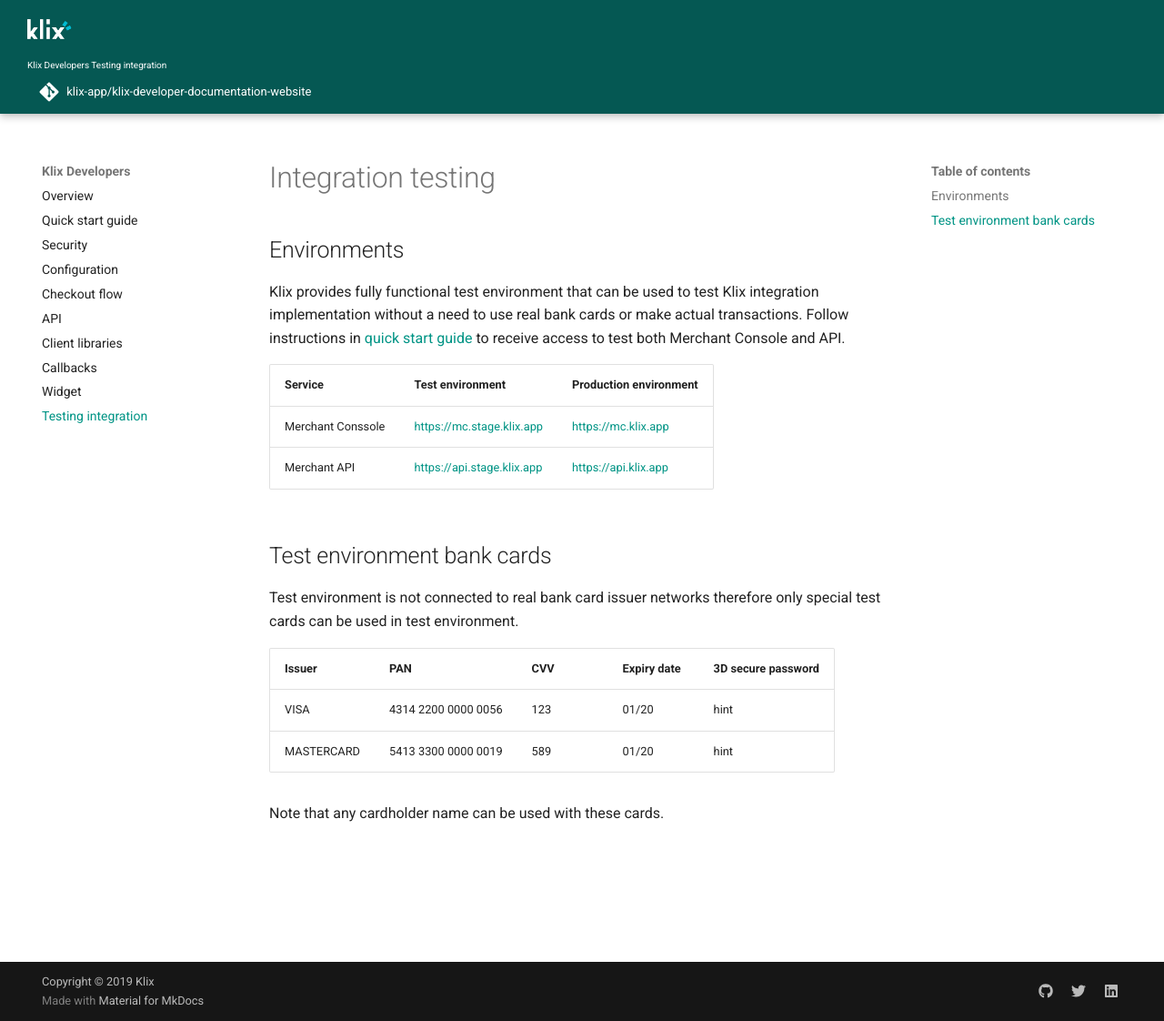
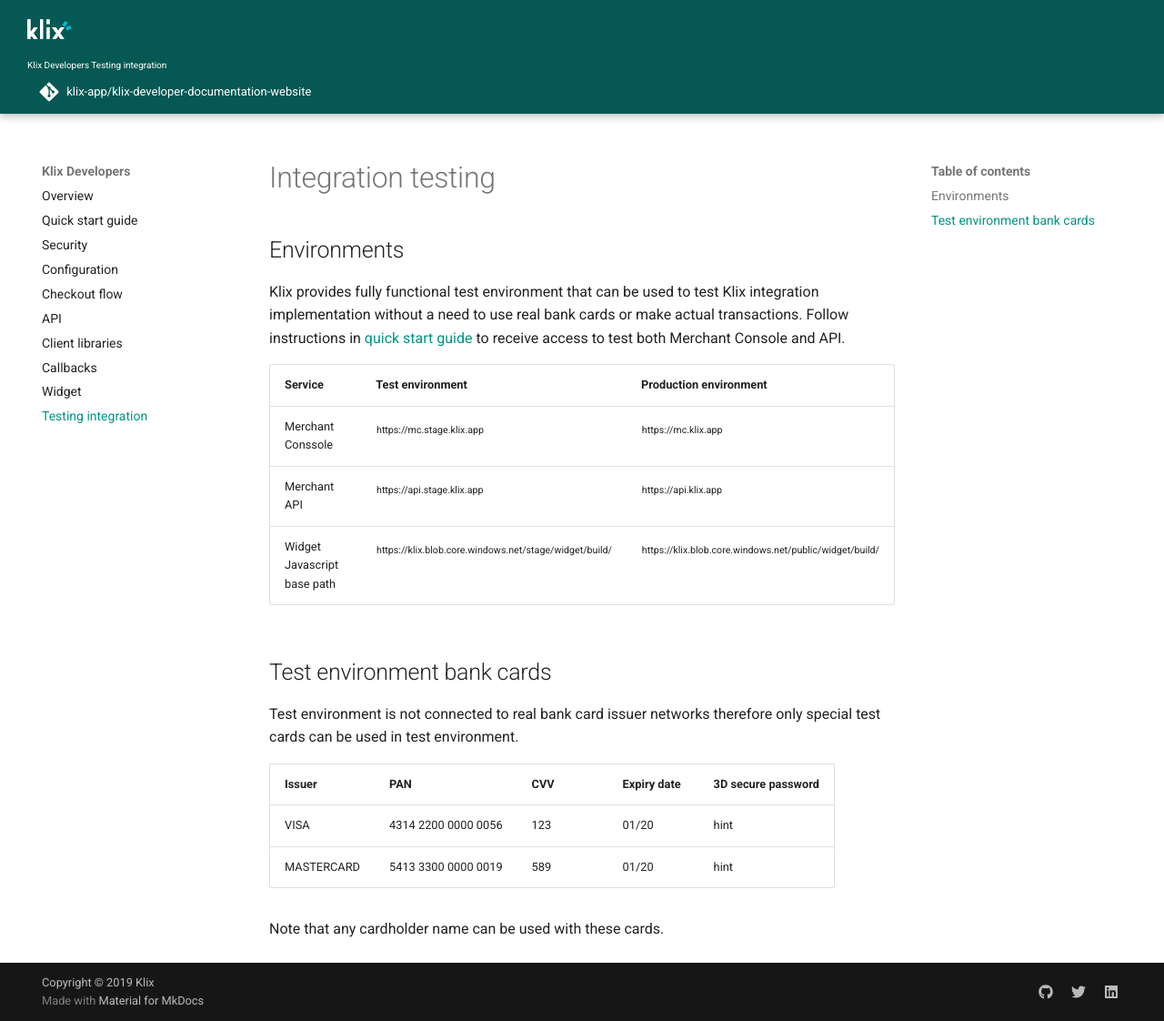
Before and after one commit to klix-app/klix-developer-documentation-website, an MkDocs documentation site: the page built from docs/testing-integration.md, in a window 1280 px wide and 1122 px high. Shown: the whole window at 91% size. Built offline with MkDocs 1.6.1 and Material for MkDocs 9.7.7, drawn with Linux system fonts in a browser that asks for light colours; comment, search, counter and statistics services are not loaded.

Commit message:
Add test environment widget URL

```diff
--- a/docs/testing-integration.md
+++ b/docs/testing-integration.md
@@ -4,10 +4,11 @@
 
 Klix provides fully functional test environment that can be used to test Klix integration implementation without a need to use real bank cards or make actual transactions. Follow instructions in [quick start guide](../quick-start-guide/) to receive access to test both Merchant Console and API.
 
-| Service           | Test environment           | Production environment     |
-|-------------------|----------------------------|----------------------------|
-| Merchant Conssole | https://mc.stage.klix.app  | https://mc.klix.app        |
-| Merchant API      | https://api.stage.klix.app | https://api.klix.app       |
+| Service                     | Test environment                                                 | Production environment                                            |
+|-----------------------------|------------------------------------------------------------------|-------------------------------------------------------------------|
+| Merchant Conssole           | <sub>https://mc.stage.klix.app</sub>                             | <sub>https://mc.klix.app</sub>                                    |
+| Merchant API                | <sub>https://api.stage.klix.app</sub>                            | <sub>https://api.klix.app</sub>                                   |
+| Widget Javascript base path | <sub>https://klix.blob.core.windows.net/stage/widget/build/</sub>| <sub>https://klix.blob.core.windows.net/public/widget/build/</sub>|
 
 ## Test environment bank cards
 
--- a/mkdocs.yml
+++ b/mkdocs.yml
@@ -28,7 +28,6 @@
   - pymdownx.emoji:
       emoji_generator: !!python/name:pymdownx.emoji.to_svg
   - pymdownx.inlinehilite
-  - pymdownx.magiclink
   - pymdownx.smartsymbols
   - pymdownx.superfences
   - pymdownx.tilde
```
Also changed, not shown: docs/widget.md (+3 -1 lines).
